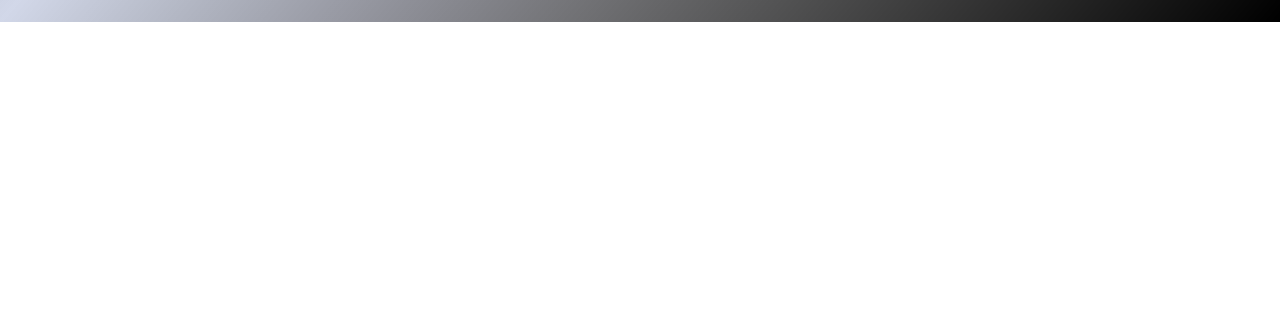
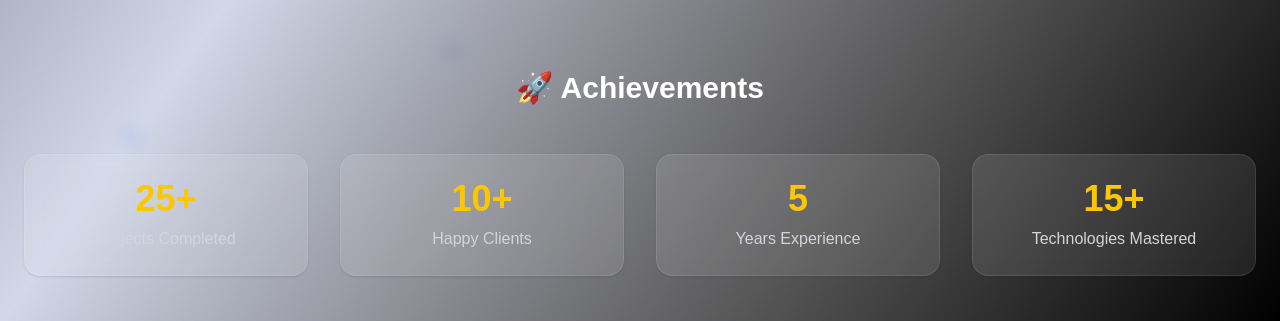
Before and after one commit to abuhurairah-dev/portfolio, a Next.js app: page /work in a window 1280 px wide. Shown: the part 1488-1809 px from the top of the page. Before the commit the page ends 1510 px from the top, so only its background shows below. Built offline with nearby package versions, Linux system fonts and the light colour scheme.

Commit message:
feat(work): add achievements section with metrics

```diff
--- a/app/work/page.tsx
+++ b/app/work/page.tsx
@@ -6,6 +6,8 @@ import NavBar from '../../components/NavBar';
 import { NoiseOverlay, FloatingParticles } from '../../components/Particles';
 import { useTheme } from '../../hooks/useTheme';
 import { projects } from '@/data/projects';
+import CountUp from "react-countup";
+
 
 export default function Work() {
   const { isDarkMode, toggleTheme, isLoaded } = useTheme();
@@ -215,6 +217,59 @@ export default function Work() {
                 ))}
               </div>
             </section>
+
+            {/* Metrics / Achievements */}
+            <section className="mt-24">
+              <h2
+                className={`text-3xl font-bold mb-12 text-center ${
+                  isDarkMode ? "text-white" : "text-gray-900"
+                }`}
+              >
+                🚀 Achievements
+              </h2>
+              <div className="grid grid-cols-2 md:grid-cols-4 gap-8 text-center">
+                {/* Metric 1 */}
+                <div className="p-6 rounded-2xl shadow-sm bg-white/10 backdrop-blur-sm border border-white/10">
+                  <h3 className={`text-4xl font-bold mb-2 ${isDarkMode ? "text-yellow-400" : "text-blue-600"}`}>
+                    <CountUp end={25} duration={3} />+
+                  </h3>
+                  <p className={isDarkMode ? "text-gray-300" : "text-gray-600"}>
+                    Projects Completed
+                  </p>
+                </div>
+
+                {/* Metric 2 */}
+                <div className="p-6 rounded-2xl shadow-sm bg-white/10 backdrop-blur-sm border border-white/10">
+                  <h3 className={`text-4xl font-bold mb-2 ${isDarkMode ? "text-yellow-400" : "text-blue-600"}`}>
+                    <CountUp end={10} duration={3} />+
+                  </h3>
+                  <p className={isDarkMode ? "text-gray-300" : "text-gray-600"}>
+                    Happy Clients
+                  </p>
+                </div>
+
+                {/* Metric 3 */}
+                <div className="p-6 rounded-2xl shadow-sm bg-white/10 backdrop-blur-sm border border-white/10">
+                  <h3 className={`text-4xl font-bold mb-2 ${isDarkMode ? "text-yellow-400" : "text-blue-600"}`}>
+                    <CountUp end={5} duration={3} />
+                  </h3>
+                  <p className={isDarkMode ? "text-gray-300" : "text-gray-600"}>
+                    Years Experience
+                  </p>
+                </div>
+
+                {/* Metric 4 */}
+                <div className="p-6 rounded-2xl shadow-sm bg-white/10 backdrop-blur-sm border border-white/10">
+                  <h3 className={`text-4xl font-bold mb-2 ${isDarkMode ? "text-yellow-400" : "text-blue-600"}`}>
+                    <CountUp end={15} duration={3} />+
+                  </h3>
+                  <p className={isDarkMode ? "text-gray-300" : "text-gray-600"}>
+                    Technologies Mastered
+                  </p>
+                </div>
+              </div>
+            </section>
+
           </div>
         </main>
       </div>
--- a/package.json
+++ b/package.json
@@ -14,6 +14,7 @@
     "lucide-react": "^0.540.0",
     "next": "15.4.6",
     "react": "19.1.0",
+    "react-countup": "^6.5.3",
     "react-dom": "19.1.0",
     "react-icons": "^5.5.0"
   },
```
Also changed, not shown: 1 other file (tests, documents, lock files or other folders).
